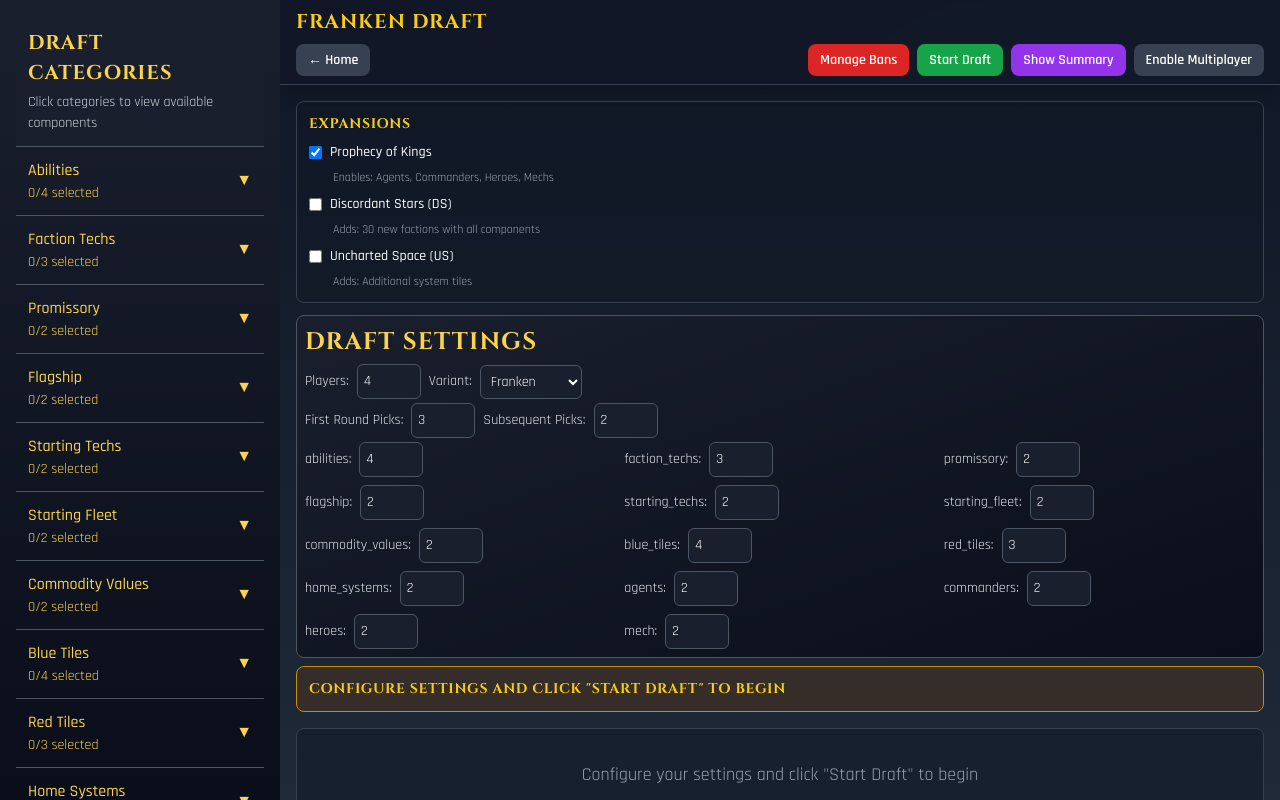
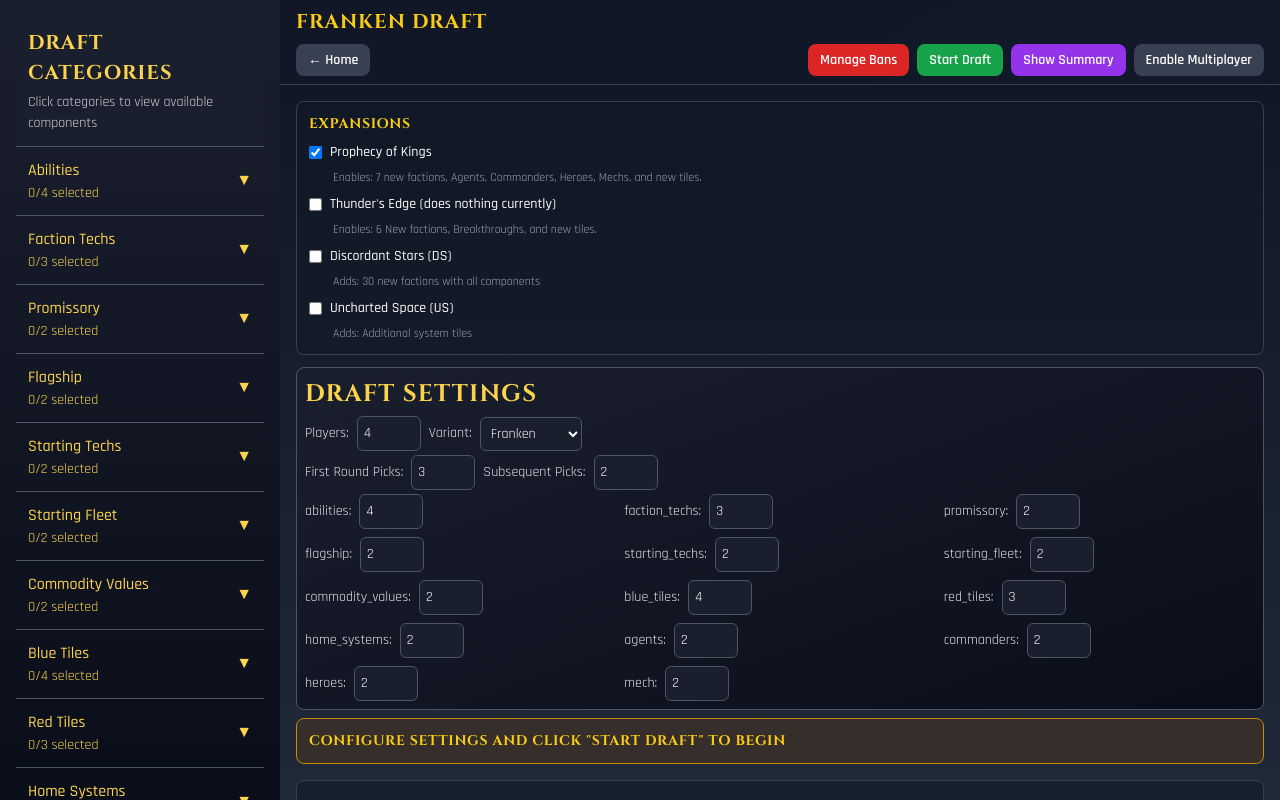
Before and after one commit to IslandForShans/franken, a React (Vite) app: page / in a window 1280 px wide. Both pictures are taken after a click on the button "Start Drafting". Built offline with nearby package versions, Linux system fonts and the light colour scheme.

Commit message:
Added button framework for TE expansion

```diff
--- a/src/components/DraftSimulator.jsx
+++ b/src/components/DraftSimulator.jsx
@@ -77,17 +77,23 @@
   // Expansion toggles
   const [expansionsEnabled, setExpansionsEnabled] = useState({
     pok: true, // Prophecy of Kings (Mechs, Agents, Commanders, Heroes)
+    te: false
   });
 
   // Get active categories based on enabled expansions
   const getActiveCategories = () => {
     const baseCategories = ['abilities', 'faction_techs', 'promissory', 'flagship', 'starting_techs', 'starting_fleet', 'commodity_values', 'blue_tiles', 'red_tiles', 'home_systems'];
     const pokCategories = ['agents', 'commanders', 'heroes', 'mech'];
+    const teCategories = ['breakthroughs'];
 
     let activeCategories = [...baseCategories];
 
     if (expansionsEnabled.pok) {
       activeCategories = [...activeCategories, ...pokCategories];
+    }
+
+    if (expansionsEnabled.te) {
+      activeCategories = [...activeCategories, ...teCategories];
     }
 
     return activeCategories;
@@ -1135,7 +1141,20 @@
               <span className="font-medium text-white text-sm">Prophecy of Kings</span>
             </label>
             <div className="text-xs text-gray-400 ml-6 mb-2">
-              Enables: Agents, Commanders, Heroes, Mechs
+              Enables: 7 new factions, Agents, Commanders, Heroes, Mechs, and new tiles.
+            </div>
+
+            <label className="flex items-center cursor-pointer mb-2">
+              <input
+                type="checkbox"
+                checked={expansionsEnabled.te}
+                onChange={(e) => setExpansionsEnabled(prev => ({ ...prev, te: e.target.checked }))}
+                className="mr-2"
+              />
+              <span className="font-medium text-white text-sm">Thunder's Edge (does nothing currently)</span>
+            </label>
+            <div className="text-xs text-gray-400 ml-6 mb-2">
+              Enables: 6 New factions, Breakthroughs, and new tiles.
             </div>
 
             <label className="flex items-center cursor-pointer mb-2">
```
Also changed, not shown: 1 other file (tests, documents, lock files or other folders).
